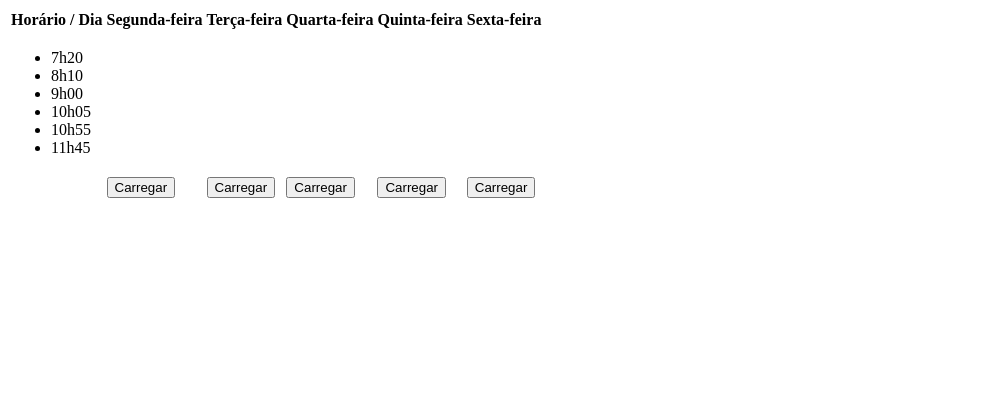
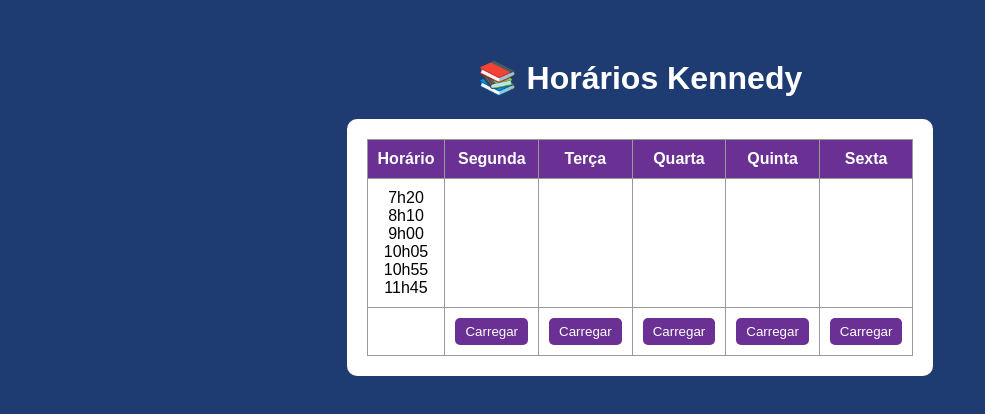
Before and after one commit to gabrielviniciusandrade/trabalho-API-aula, a website: page index.html in a window 1280 px wide. Shown: the whole page, without its empty margins (0-985 px from the left). Drawn offline with Linux system fonts and the light colour scheme.

Commit message:
Add files via upload

```diff
--- a/index.html
+++ b/index.html
@@ -2,82 +2,121 @@
 <html lang="pt-br">
 <head>
     <meta charset="UTF-8">
-    <meta name="viewport" content="width=device-width, initial-scale=1.0">
     <title>Horários Kennedy</title>
+
+    <style>
+        /* Corpo da página */
+        body {
+            font-family: Arial, sans-serif;   /* fonte simples */
+            background: #1e3c72;              /* fundo azul escuro */
+            color: white;                     /* texto branco */
+            text-align: center;               /* centraliza tudo */
+            padding: 30px;                    /* espaço nas bordas */
+        }
+
+        /* Caixa branca da tabela */
+        main {
+            background: white;                /* fundo branco */
+            color: black;                     /* texto preto */
+            padding: 20px;                    /* espaço interno */
+            border-radius: 10px;              /* cantos arredondados */
+            display: inline-block;            /* fica do tamanho do conteúdo */
+        }
+
+        /* Tabela */
+        table {
+            border-collapse: collapse;        /* junta as bordas */
+        }
+
+        th, td {
+            border: 1px solid #999;           /* borda cinza */
+            padding: 10px;                    /* espaço interno */
+        }
+
+        th {
+            background: #6a3093;              /* cabeçalho roxo */
+            color: white;
+        }
+
+        /* Botão */
+        button {
+            background: #6a3093;
+            color: white;
+            border: none;
+            padding: 6px 10px;
+            border-radius: 5px;
+            cursor: pointer;                  /* cursor de mãozinha */
+        }
+    </style>
 </head>
+
 <body>
-    <header></header>
+
+    <h1>📚 Horários Kennedy</h1>
+
     <main>
         <table>
-            <thead>
-                <th>Horário / Dia</th>
-                <th>Segunda-feira</th>
-                <th>Terça-feira</th>
-                <th>Quarta-feira</th>
-                <th>Quinta-feira</th>
-                <th>Sexta-feira</th>
-            </thead>
-            <tbody>
-                <tr>
-                    <td>
-                        <ul>
-                            <li>7h20</li>
-                            <li>8h10</li>
-                            <li>9h00</li>
-                            <li>10h05</li>
-                            <li>10h55</li>
-                            <li>11h45</li>
-                        </ul>
-                    </td>
-                    <td id = "Segunda"> </td>
-                    <td id = "Terça"> </td>
-                    <td id = "Quarta"> </td>
-                    <td id = "Quinta"> </td>
-                    <td id = "Sexta"> </td>
-                </tr>
-                <tr>
-                    <td></td>
-                    <td> <button onclick="carregar_horario('Segunda')">Carregar</button> </td>
-                    <td> <button onclick="carregar_horario('Terça')">Carregar</button> </td>
-                    <td> <button onclick="carregar_horario('Quarta')">Carregar</button> </td>
-                    <td> <button onclick="carregar_horario('Quinta')">Carregar</button> </td>
-                    <td> <button onclick="carregar_horario('Sexta')">Carregar</button> </td>
-                </tr>
-            </tbody>
+            <!-- Cabeçalho com os dias -->
+            <tr>
+                <th>Horário</th>
+                <th>Segunda</th>
+                <th>Terça</th>
+                <th>Quarta</th>
+                <th>Quinta</th>
+                <th>Sexta</th>
+            </tr>
+
+            <!-- Linha dos horários -->
+            <tr>
+                <td>7h20<br>8h10<br>9h00<br>10h05<br>10h55<br>11h45</td>
+                <td id="Segunda"></td>
+                <td id="Terça"></td>
+                <td id="Quarta"></td>
+                <td id="Quinta"></td>
+                <td id="Sexta"></td>
+            </tr>
+
+            <!-- Linha dos botões -->
+            <tr>
+                <td></td>
+                <td><button onclick="carregar('Segunda')">Carregar</button></td>
+                <td><button onclick="carregar('Terça')">Carregar</button></td>
+                <td><button onclick="carregar('Quarta')">Carregar</button></td>
+                <td><button onclick="carregar('Quinta')">Carregar</button></td>
+                <td><button onclick="carregar('Sexta')">Carregar</button></td>
+            </tr>
         </table>
     </main>
-    <footer></footer>
 
     <script>
+        // Função que busca as aulas de um dia e mostra na tabela
+        async function carregar(dia) {
 
-        async function carregar_horario(dia) {
-            const coluna_dia = document.getElementById(dia)
+            // Pega a célula daquele dia
+            const celula = document.getElementById(dia);
+
+            // Avisa que está carregando
+            celula.innerHTML = "Carregando...";
+
             try {
-                const link = "http://localhost:3000/aulas/" + dia
-                const consulta_api = await fetch(link)
-                if(consulta_api.ok) {
-                    const aulas_dia = await consulta_api.json()
-                    if (aulas_dia.length == 0){
-                        coluna_dia.innerHTML = "Nenhuma aula cadastrada!"
-                    } else {
-                        console.log(aulas_dia)
-                        let html = "<ul>"
-                        aulas_dia.aulas.forEach((aula) => {
-                            html += "<li>" + aula.Aula + "</li>"
-                        })
-                        html += "</ul>"
-                        coluna_dia.innerHTML = html
-                    }
-                } else {
-                    alert(erro)
-                    coluna_dia.innerHTML = "Erro ao carregar horários!"
-                }
+                // Busca os dados na API
+                const resposta = await fetch("http://localhost:3000/aulas/" + dia);
+                const dados = await resposta.json();
+
+                // Monta a lista de aulas
+                let texto = "";
+                dados.aulas.forEach(aula => {
+                    texto += aula.Aula + "<br>";
+                });
+
+                // Mostra na célula
+                celula.innerHTML = texto;
+
             } catch (erro) {
-                alert(erro)
-                coluna_dia.innerHTML = "Erro ao carregar horários!"
+                // Se der erro, mostra aviso
+                celula.innerHTML = "Erro!";
             }
         }
-
     </script>
 
 </body>
```
